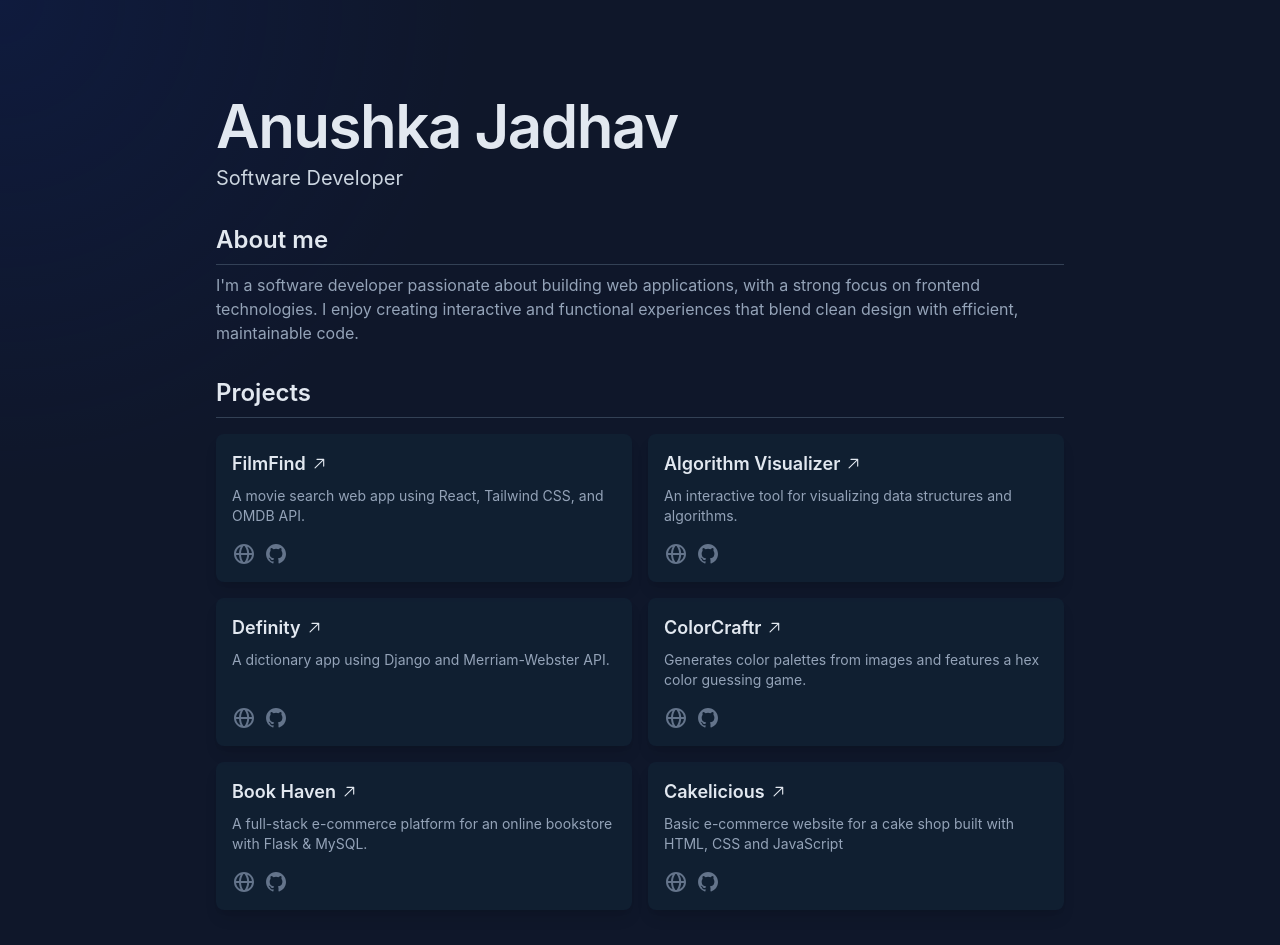
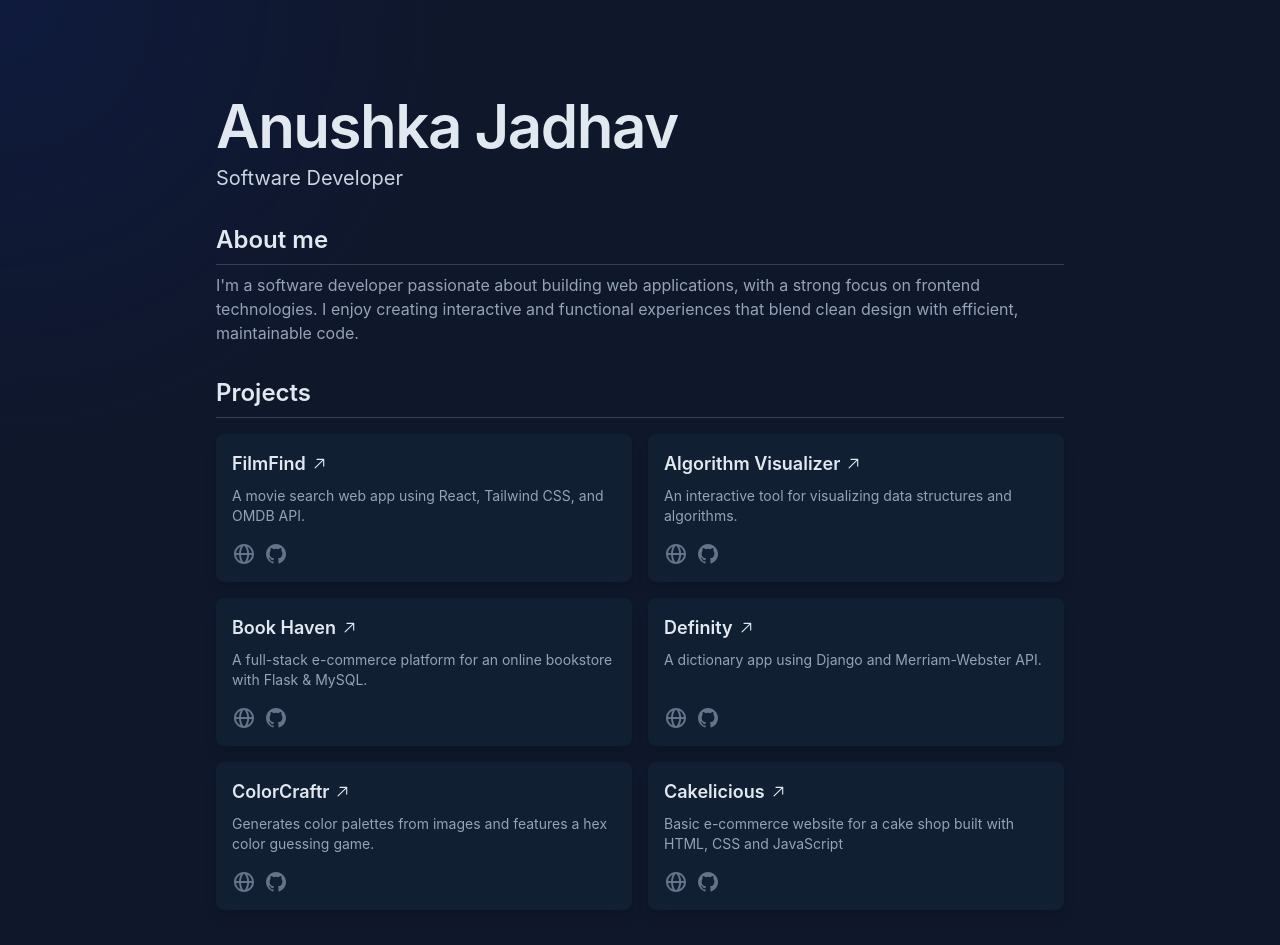
Before and after one commit to jadhavanushka/portfolio, a React (Create React App) app: page / in a window 1280 px wide. Shown: the top 945 px of the page. Built offline with nearby package versions, Linux system fonts and the light colour scheme.

Commit message:
Reorder projects

```diff
--- a/src/App.js
+++ b/src/App.js
@@ -111,6 +111,12 @@ const projects = [
     github: "https://github.com/jadhavanushka/Algorithm-Visualizer",
   },
   {
+    name: "Book Haven",
+    description: "A full-stack e-commerce platform for an online bookstore with Flask & MySQL.",
+    live: "https://bookhaven.alwaysdata.net",
+    github: "https://github.com/jadhavanushka/Bookstore-website",
+  },
+  {
     name: "Definity",
     description: "A dictionary app using Django and Merriam-Webster API.",
     live: "https://definity-8.vercel.app/",
@@ -121,12 +127,6 @@ const projects = [
     description: "Generates color palettes from images and features a hex color guessing game.",
     live: "https://colorcraftr.alwaysdata.net/",
     github: "https://github.com/jadhavanushka/ColorCraftr",
-  },
-  {
-    name: "Book Haven",
-    description: "A full-stack e-commerce platform for an online bookstore with Flask & MySQL.",
-    live: "https://bookhaven.alwaysdata.net",
-    github: "https://github.com/jadhavanushka/Bookstore-website",
   },
   {
     name: "Cakelicious",
```
